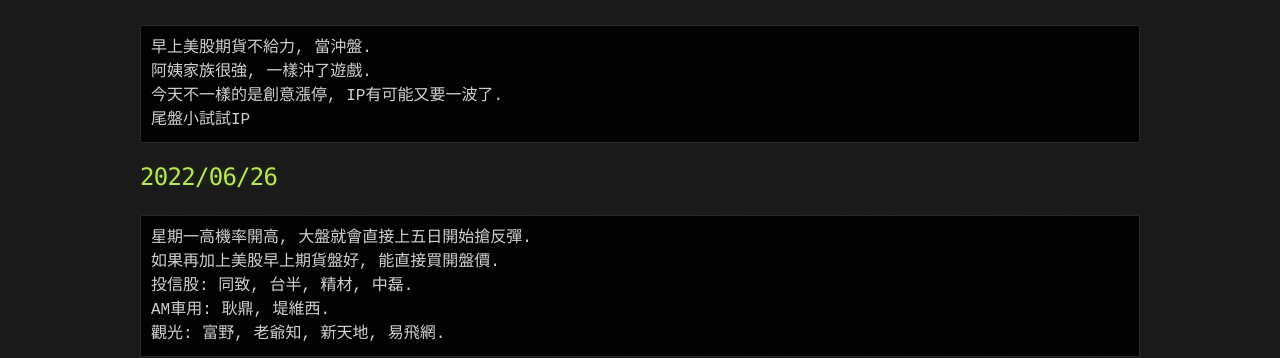
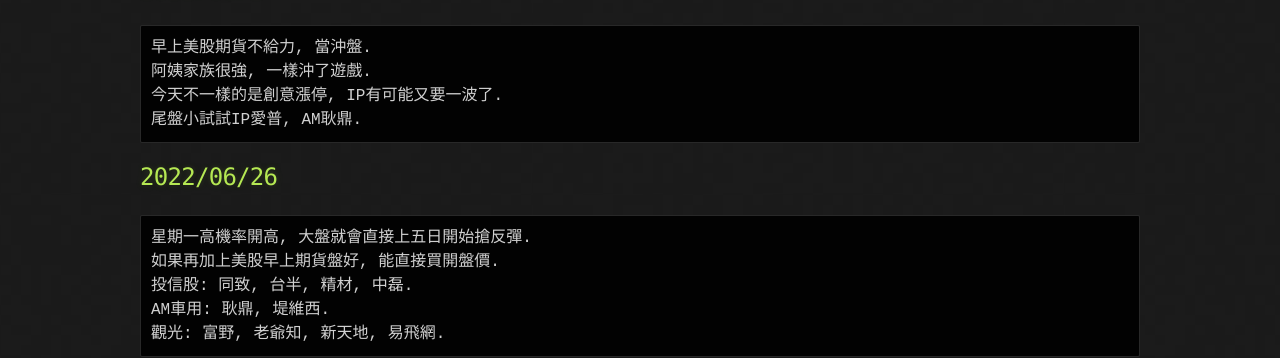
Before and after one commit to lepg5487/Stock_God, a Jekyll site: the page built from index.md, in a window 1280 px wide and 900 px high. Shown: the part 338-696 px from the top of the window. Built offline with Jekyll 4.4.1, drawn with Linux system fonts in a browser that asks for light colours; our own code applies the rules of GitHub Pages for plain Markdown files.

Commit message:
Update index.md

````diff
--- a/index.md
+++ b/index.md
@@ -11,7 +11,7 @@
 早上美股期貨不給力, 當沖盤.
 阿姨家族很強, 一樣沖了遊戲.
 今天不一樣的是創意漲停, IP有可能又要一波了.
-尾盤小試試IP
+尾盤小試試IP愛普, AM耿鼎.
 ```
 
 ## 2022/06/26
````
